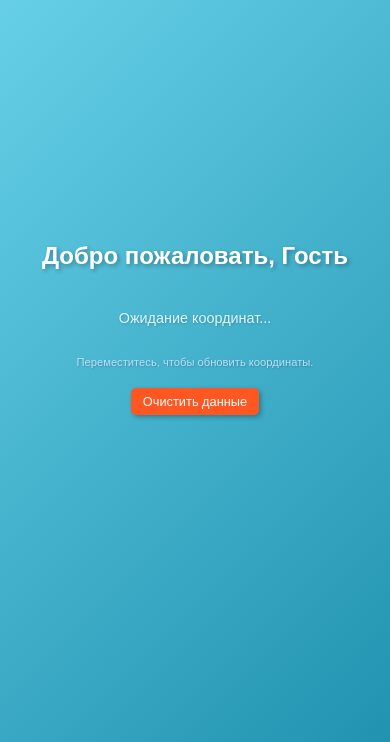
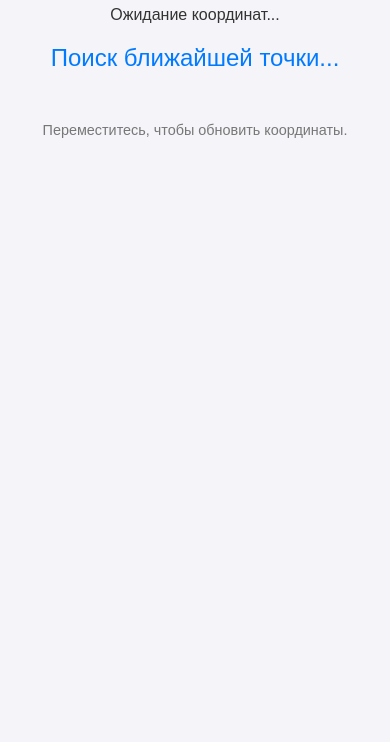
Before and after one commit to wwwggg53-ship-it/geo, a plain HTML site: page index.html in a window 390 px wide. Shown: the part 102-844 px from the top of the page. Drawn offline with Linux system fonts and the light colour scheme.

Commit message:
Update index.html

```diff
--- a/index.html
+++ b/index.html
@@ -3,134 +3,93 @@
 <head>
     <meta charset="UTF-8">
     <meta name="viewport" content="width=device-width, initial-scale=1.0">
-    <title>Отслеживание метки и координат</title>
+    <title>Ближайшая точка</title>
     <style>
-        /* Общие стили */
         body {
-            font-family: 'Arial', sans-serif;
+            font-family: Arial, sans-serif;
             text-align: center;
-            margin: 0;
-            padding: 0;
-            background: linear-gradient(135deg, #6dd5ed, #2193b0);
-            color: #fff;
-            min-height: 100vh;
-            display: flex;
-            flex-direction: column;
-            justify-content: center;
-            align-items: center;
+            margin-top: 50px;
+            background-color: #f4f4f9;
+            color: #333;
         }
-
         h1 {
             font-size: 2rem;
-            margin-bottom: 20px;
-            font-weight: bold;
-            text-shadow: 2px 2px 4px rgba(0, 0, 0, 0.3);
+            color: #4CAF50;
         }
-
-        #coordinates {
-            font-size: 1.2rem;
+        #nearest-point {
+            font-size: 1.5rem;
             margin-top: 20px;
-            color: #e0f7fa;
-            text-shadow: 1px 1px 3px rgba(0, 0, 0, 0.2);
+            color: #007BFF;
         }
-
         footer {
-            margin-top: 30px;
+            margin-top: 50px;
             font-size: 0.9rem;
-            color: #bbdefb;
-            text-shadow: 1px 1px 2px rgba(0, 0, 0, 0.2);
-        }
-
-        /* Кнопка очистки данных */
-        .clear-btn {
-            margin-top: 20px;
-            padding: 10px 20px;
-            font-size: 1rem;
-            color: #fff;
-            background-color: #ff5722;
-            border: none;
-            border-radius: 5px;
-            cursor: pointer;
-            transition: background-color 0.3s ease;
-            box-shadow: 2px 2px 5px rgba(0, 0, 0, 0.3);
-        }
-
-        .clear-btn:hover {
-            background-color: #e64a19;
-        }
-
-        /* Адаптация для мобильных устройств */
-        @media (max-width: 768px) {
-            h1 {
-                font-size: 1.8rem;
-            }
-
-            #coordinates {
-                font-size: 1rem;
-            }
-
-            footer {
-                font-size: 0.8rem;
-            }
-
-            .clear-btn {
-                padding: 8px 16px;
-                font-size: 0.9rem;
-            }
-        }
-
-        @media (max-width: 480px) {
-            h1 {
-                font-size: 1.5rem;
-            }
-
-            #coordinates {
-                font-size: 0.9rem;
-            }
-
-            footer {
-                font-size: 0.7rem;
-            }
-
-            .clear-btn {
-                padding: 6px 12px;
-                font-size: 0.8rem;
-            }
+            color: #777;
         }
     </style>
 </head>
 <body>
-    <h1>Добро пожаловать, <span id="tag">Гость</span></h1>
+    <h1>Добро пожаловать!</h1>
     <div id="coordinates">Ожидание координат...</div>
+    <div id="nearest-point">Поиск ближайшей точки...</div>
     <footer>
         Переместитесь, чтобы обновить координаты.
     </footer>
-    <button class="clear-btn" onclick="clearData()">Очистить данные</button>
 
     <script>
         document.addEventListener('DOMContentLoaded', function() {
-            const tagElement = document.getElementById('tag');
             const coordinatesElement = document.getElementById('coordinates');
+            const nearestPointElement = document.getElementById('nearest-point');
 
-            // Проверяем localStorage на наличие сохраненной метки
-            let userTag = localStorage.getItem('userTag') || 'Гость';
+            // Данные из таблицы Google Sheets (вручную скопированы)
+            const points = [
+                { name: "🏗 Волокно", coeff: 13, coords: [51.669036, 36.081342] },
+                { name: "🏝 Парковая", coeff: 11, coords: [51.669848, 36.142218] },
+                { name: "⚠️ Энгельса", coeff: 12, coords: [51.699032, 36.157341] },
+                { name: "🛠️ КЗТЗ", coeff: 13, coords: [51.708878, 36.146305] },
+                { name: "🏢 Клыкова", coeff: 12, coords: [51.721887, 36.134499] },
+                { name: "👨‍🎓 Студенческая", coeff: 13, coords: [51.741065, 36.145612] },
+                { name: "🏟️ Манеж", coeff: 12, coords: [51.726253, 36.174996] },
+                { name: "🍔 Центр", coeff: 9, coords: [51.726875, 36.185927] },
+                { name: "🍔 Ленина", coeff: 9, coords: [51.734405, 36.192233] },
+                { name: "🕌 ЦП", coeff: 13, coords: [51.749037, 36.191202] },
+                { name: "⛺ МегаГринн", coeff: 12, coords: [51.762106, 36.183389] },
+                { name: "🎉 Победа", coeff: 10, coords: [51.777857, 36.174806] },
+                { name: "🏢 Дирик", coeff: 13, coords: [51.811114, 36.165550] },
+                { name: "🐀 Мурка", coeff: 13, coords: [51.757586, 36.225593] }
+            ];
 
-            // Получаем метку из URL, если она есть
-            const urlParams = new URLSearchParams(window.location.search);
-            for (const [key] of urlParams.entries()) {
-                if (key === 'Annenkof') {
-                    userTag = key; // Сохраняем метку
-                    localStorage.setItem('userTag', userTag); // Сохраняем метку в localStorage
-                    break;
-                }
+            // Функция для расчета расстояния по формуле Хаверсина
+            function calculateDistance(lat1, lon1, lat2, lon2) {
+                const toRad = (value) => (value * Math.PI) / 180;
+                const R = 6371; // Радиус Земли в км
+
+                const dLat = toRad(lat2 - lat1);
+                const dLon = toRad(lon2 - lon1);
+
+                const a =
+                    Math.sin(dLat / 2) * Math.sin(dLat / 2) +
+                    Math.cos(toRad(lat1)) * Math.cos(toRad(lat2)) *
+                    Math.sin(dLon / 2) * Math.sin(dLon / 2);
+
+                const c = 2 * Math.atan2(Math.sqrt(a), Math.sqrt(1 - a));
+                return R * c; // Расстояние в км
             }
 
-            // Отображаем метку
-            tagElement.textContent = userTag;
+            // Функция для поиска ближайшей точки
+            function findNearestPoint(userLat, userLon) {
+                let nearestPoint = null;
+                let minDistance = Infinity;
 
-            // Удаляем метку из URL
-            if (urlParams.has('Annenkof')) {
-                history.replaceState(null, '', window.location.pathname); // Очищаем URL
+                for (const point of points) {
+                    const distance = calculateDistance(userLat, userLon, point.coords[0], point.coords[1]);
+                    if (distance < minDistance) {
+                        minDistance = distance;
+                        nearestPoint = point;
+                    }
+                }
+
+                return nearestPoint;
             }
 
             // Функция для обновления координат
@@ -138,31 +97,35 @@
                 const latitude = position.coords.latitude.toFixed(6);
                 const longitude = position.coords.longitude.toFixed(6);
                 coordinatesElement.innerHTML = `Ваши координаты: <strong>${latitude}, ${longitude}</strong>`;
+
+                // Поиск ближайшей точки
+                const nearestPoint = findNearestPoint(latitude, longitude);
+                if (nearestPoint) {
+                    nearestPointElement.innerHTML = `Ближайшая точка: <strong>${nearestPoint.name}</strong> (+${nearestPoint.coeff})`;
+                } else {
+                    nearestPointElement.textContent = 'Не удалось найти ближайшую точку.';
+                }
             }
 
             // Функция для обработки ошибок геолокации
             function handleError(error) {
                 coordinatesElement.textContent = 'Не удалось получить координаты.';
+                nearestPointElement.textContent = 'Поиск ближайшей точки невозможен.';
                 console.error('Ошибка геолокации:', error.message);
             }
 
             // Начинаем отслеживать координаты
             if (navigator.geolocation) {
-                const watchId = navigator.geolocation.watchPosition(updateCoordinates, handleError, {
-                    enableHighAccuracy: true, // Включаем высокую точность
-                    timeout: 5000,           // Таймаут для получения координат
-                    maximumAge: 0            // Не используем кэшированные данные
+                navigator.geolocation.watchPosition(updateCoordinates, handleError, {
+                    enableHighAccuracy: true,
+                    timeout: 5000,
+                    maximumAge: 0
                 });
             } else {
                 coordinatesElement.textContent = 'Ваш браузер не поддерживает функцию определения местоположения.';
+                nearestPointElement.textContent = 'Поиск ближайшей точки невозможен.';
             }
         });
-
-        // Функция для очистки данных
-        function clearData() {
-            localStorage.removeItem('userTag');
-            location.reload(); // Перезагружаем страницу
-        }
     </script>
 </body>
 </html>
```
